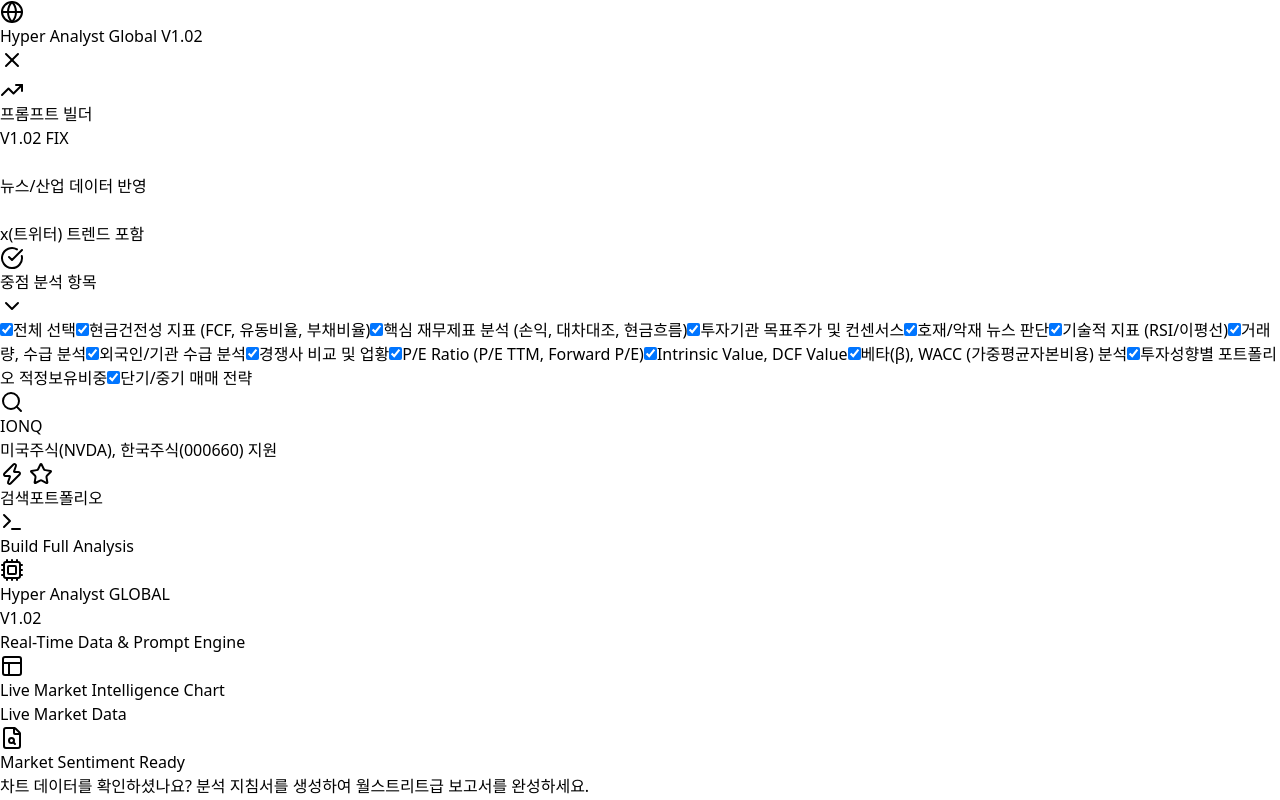
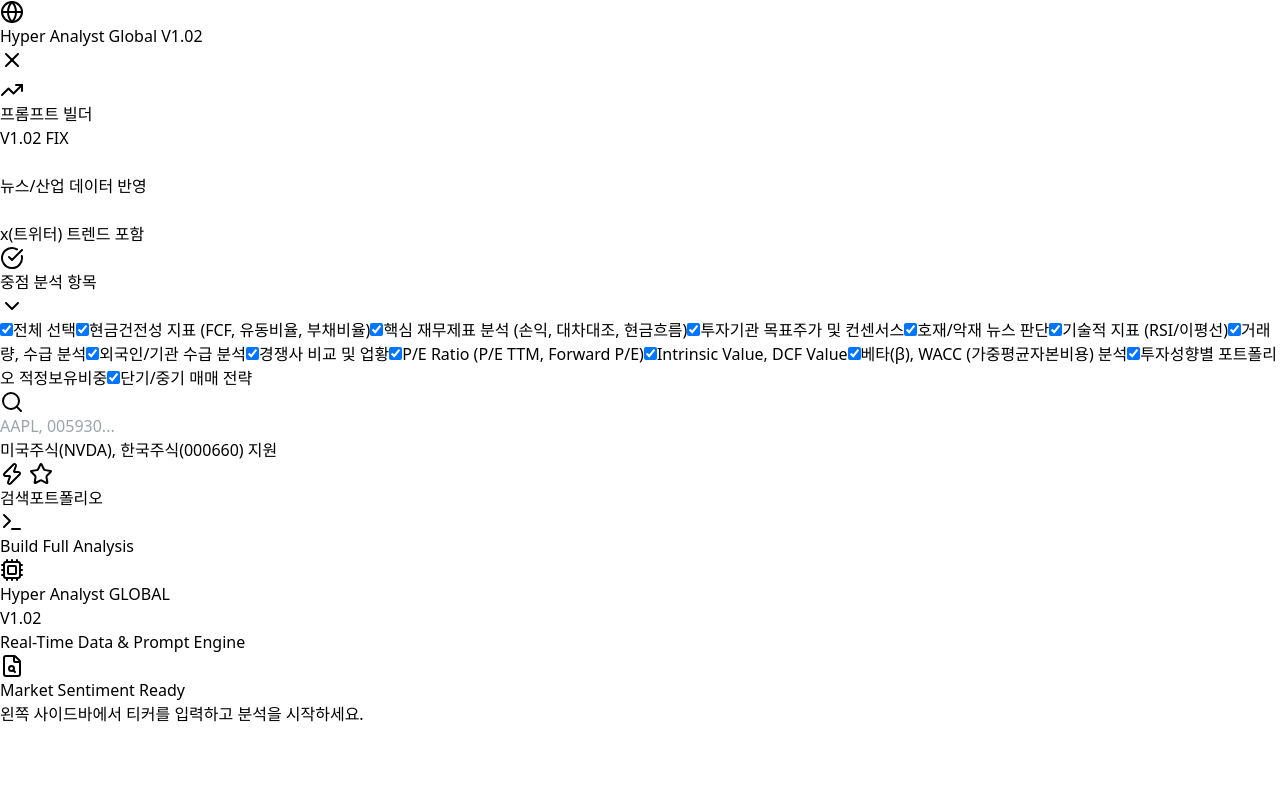
Before and after one commit to sscatman/mystock, a React (Vite) app: page / in a window 1280 px wide. Built offline with nearby package versions, Linux system fonts and the light colour scheme.

Commit message:
V1.031 : 새로고침 시 차트 없애기

```diff
--- a/src/App.jsx
+++ b/src/App.jsx
@@ -25,11 +25,11 @@
 } from 'lucide-react';
 
 /**
- * AI Hyper-Analyst GLOBAL V1.02 + Real-time Chart (Fixed for KR Stocks)
+ * AI Hyper-Analyst GLOBAL V1.02 + Real-time Chart (Initial Load Fixed)
  * 업데이트 내역:
- * 1. 한국 주식(KRX) 심볼 인식 및 ID 특수문자 오류 수정
- * 2. 차트 컨테이너 초기화 로직 추가로 종목 전환 안정성 확보
- * 3. KRX/US 시장 자동 판별 로직 고도화
+ * 1. 초기 로드 시 차트 표시 제외 (사용자 요청 반영)
+ * 2. 티커 입력 및 분석 실행 시에만 실시간 차트 렌더링
+ * 3. KRX/US 시장 자동 판별 및 컨테이너 초기화 로직 유지
  */
 
 const publicDataApiKey = "885853dbc6a25a93e403ee31fa9e124778e4943b8911869ea2f254ec5d75f99b";
@@ -93,6 +93,8 @@
   const container = useRef();
 
   useEffect(() => {
+    if (!symbol) return;
+
     const scriptId = 'tradingview-widget-script';
     let script = document.getElementById(scriptId);
 
@@ -148,8 +150,8 @@
 };
 
 export default function App() {
-  const [ticker, setTicker] = useState('IONQ');
-  const [activeSymbol, setActiveSymbol] = useState('IONQ');
+  const [ticker, setTicker] = useState('');
+  const [activeSymbol, setActiveSymbol] = useState(null);
   const [term, setTerm] = useState('중기 (6개월~1년)');
   const [level, setLevel] = useState('5.시나리오');
   const [analysisItems, setAnalysisItems] = useState(availableItems);
@@ -209,7 +211,7 @@
     if (!ticker.trim()) return;
     setIsGenerating(true);
 
-    // 차트 업데이트용 심볼 변환
+    // 차트 업데이트용 심볼 변환 (이 시점에 차트가 렌더링됨)
     const tvSymbol = getTradingViewSymbol(ticker);
     setActiveSymbol(tvSymbol);
 
@@ -494,7 +496,8 @@
               </div>
             </div>
 
-            {/* TradingView Chart Section */}
+            {/* TradingView Chart Section - Conditionally rendered */}
+            {activeSymbol && (
               <div className="animate-in fade-in zoom-in-95 duration-500">
                 <div className="flex items-center space-x-2 mb-4">
                   <Layout className="w-4 h-4 text-rose-500" />
@@ -502,13 +505,16 @@
                 </div>
                 <TradingViewWidget symbol={activeSymbol} />
               </div>
+            )}
 
             {/* Prompt Output Section */}
             {!generatedPrompt && !isGenerating && (
               <div className="mt-16 flex flex-col items-center justify-center text-center space-y-8 animate-in fade-in slide-in-from-bottom-10 duration-1000">
                 <FileSearch className="text-slate-500 w-16 h-16" />
                 <h3 className="text-xl lg:text-2xl font-black text-white uppercase tracking-tighter text-left">Market Sentiment Ready</h3>
-                <p className="text-slate-500 text-sm max-w-md mx-auto leading-relaxed text-left">차트 데이터를 확인하셨나요? 분석 지침서를 생성하여 월스트리트급 보고서를 완성하세요.</p>
+                <p className="text-slate-500 text-sm max-w-md mx-auto leading-relaxed text-left">
+                  {activeSymbol ? '차트 데이터를 확인하셨나요? 분석 지침서를 생성하여 월스트리트급 보고서를 완성하세요.' : '왼쪽 사이드바에서 티커를 입력하고 분석을 시작하세요.'}
+                </p>
               </div>
             )}
 
```
Lines whose indentation alone changed are shown as unchanged.
